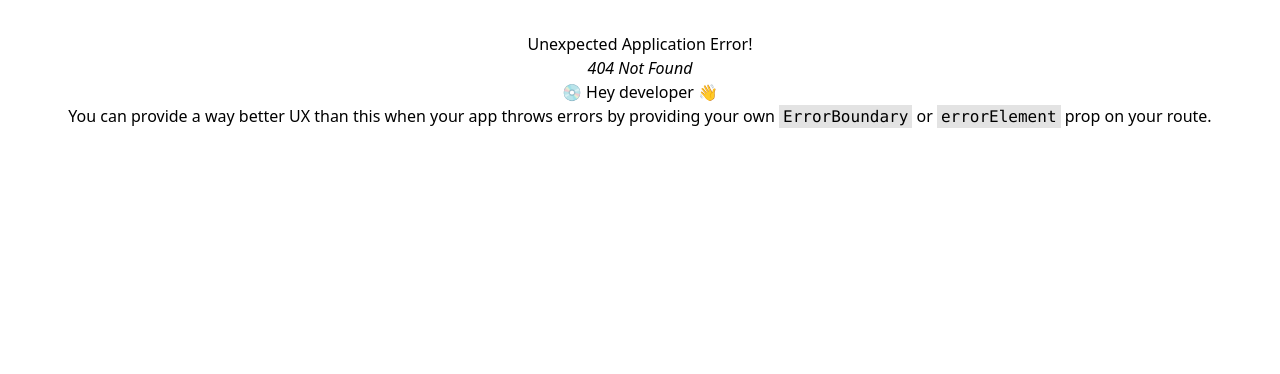
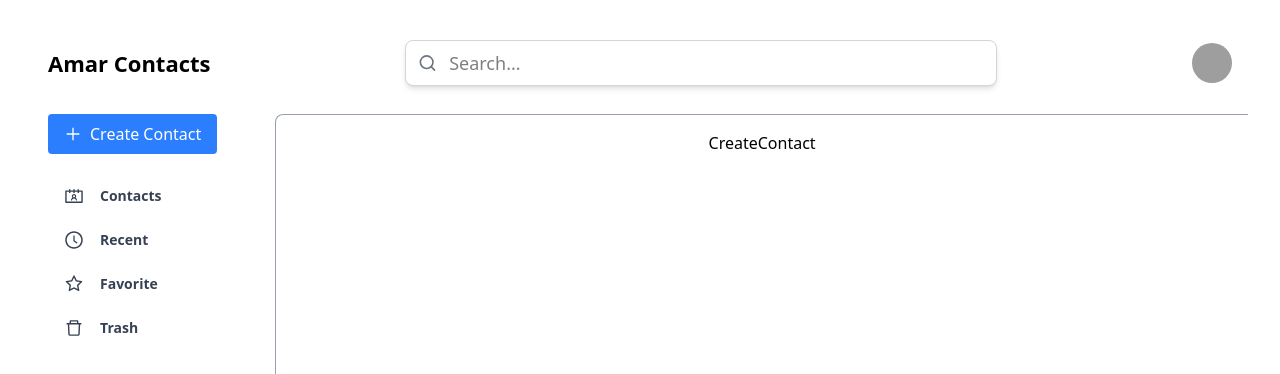
Before and after one commit to Abdullah00001/workly-contacts-client, a React (Vite) app: page /create-contact in a window 1280 px wide. Before the commit this address had no page. Shown: the top 374 px of the page. Built offline with nearby package versions, Linux system fonts and the light colour scheme; grey boxes are pictures that could not be loaded.

Commit message:
feature(header): side bar added for desktop device

```diff
--- /dev/null
+++ b/src/components/layout/Sidebar.tsx
@@ -0,0 +1,14 @@
+import { FC } from "react";
+import CreateContactButton from "../ui/sidebar/CreateContactButton";
+import SideBarNav from "../ui/sidebar/SideBarNav";
+
+const Sidebar: FC = () => {
+  return (
+    <div className="px-4">
+      <CreateContactButton />
+      <SideBarNav />
+    </div>
+  );
+};
+
+export default Sidebar;
--- /dev/null
+++ b/src/components/ui/sidebar/CreateContactButton.tsx
@@ -0,0 +1,24 @@
+import { FC } from "react";
+import { AiOutlinePlus } from "react-icons/ai";
+import { useNavigate } from "react-router-dom";
+
+const CreateContactButton: FC = () => {
+  const navigate = useNavigate();
+  const handleNavigate = () => {
+    navigate("/create-contact");
+  };
+  return (
+    <div>
+      {/* Create Contact Button */}
+      <button
+        onClick={handleNavigate}
+        className="bg-blue-500 hover:bg-blue-600 text-white px-4 py-2 rounded flex items-center gap-2 transition-colors"
+      >
+        <AiOutlinePlus className="text-lg" />
+        <span>Create Contact</span>
+      </button>
+    </div>
+  );
+};
+
+export default CreateContactButton;
--- /dev/null
+++ b/src/components/ui/sidebar/NavButton.tsx
@@ -0,0 +1,26 @@
+import { FC } from "react";
+import { NavLink } from "react-router-dom";
+import { INavItem } from "./SideBarNav";
+
+const NavButton: FC<INavItem> = (item) => {
+  return (
+    <NavLink
+      key={item.path}
+      to={item.path}
+      className={({ isActive }) =>
+        `flex items-center font-bold justify-between px-4 py-3 rounded-full text-sm ${
+          isActive
+            ? "bg-blue-100 text-blue-700"
+            : "text-gray-700 hover:bg-gray-100"
+        }`
+      }
+    >
+      <div className="flex items-center gap-4">
+        {item.icon}
+        <span>{item.pathName}</span>
+      </div>
+    </NavLink>
+  );
+};
+
+export default NavButton;
--- /dev/null
+++ b/src/components/ui/sidebar/SideBarNav.tsx
@@ -0,0 +1,47 @@
+import { FC, JSX } from "react";
+import {
+  AiOutlineClockCircle,
+  AiOutlineContacts,
+  AiOutlineDelete,
+  AiOutlineStar,
+} from "react-icons/ai";
+import NavButton from "./NavButton";
+
+export interface INavItem {
+  path: string;
+  pathName: string;
+  icon: JSX.Element;
+}
+const SideBarNav: FC = () => {
+  const navItems: INavItem[] = [
+    {
+      path: "/",
+      pathName: "Contacts",
+      icon: <AiOutlineContacts className="w-5 h-5" />,
+    },
+    {
+      path: "/recent",
+      pathName: "Recent",
+      icon: <AiOutlineClockCircle className="w-5 h-5" />,
+    },
+    {
+      path: "/favorite",
+      pathName: "Favorite",
+      icon: <AiOutlineStar className="w-5 h-5" />,
+    },
+    {
+      path: "/trash",
+      pathName: "Trash",
+      icon: <AiOutlineDelete className="w-5 h-5" />,
+    },
+  ];
+  return (
+    <div className="flex flex-col mt-5">
+      {navItems.map(({ icon, path, pathName }) => (
+        <NavButton icon={icon} path={path} pathName={pathName} key={pathName} />
+      ))}
+    </div>
+  );
+};
+
+export default SideBarNav;
--- a/src/layouts/Main.tsx
+++ b/src/layouts/Main.tsx
@@ -1,12 +1,25 @@
 import { FC } from "react";
 import { Outlet } from "react-router-dom";
 import Header from "../components/layout/Header";
+import Sidebar from "../components/layout/Sidebar";
 
 const Main: FC = () => {
   return (
     <>
       <Header />
-      <Outlet />
+      <div className="hidden lg:block mt-5">
+        <div className="flex h-[89vh]">
+          <div className="w-[30%] xl:w-[20%]">
+            <Sidebar />
+          </div>
+          <div className="w-[70%] xl:w-[80%] p-4 border-gray-400 border-t border-l rounded-tl-[8px]">
+            <Outlet />
+          </div>
+        </div>
+      </div>
+      <div className="block md:hidden">
+        <Outlet />
+      </div>
     </>
   );
 };
--- /dev/null
+++ b/src/pages/CreateContact.tsx
@@ -0,0 +1,7 @@
+import { FC } from "react";
+
+const CreateContact: FC = () => {
+  return <div>CreateContact</div>;
+};
+
+export default CreateContact;
--- a/src/routes/Route.tsx
+++ b/src/routes/Route.tsx
@@ -4,6 +4,7 @@ import Contacts from "../pages/Contacts";
 import Recent from "../pages/Recent";
 import Trash from "../pages/Trash";
 import Favorite from "../pages/Favorite";
+import CreateContact from "../pages/CreateContact";
 
 const Route = createBrowserRouter([
   {
@@ -26,6 +27,10 @@ const Route = createBrowserRouter([
         path: "/trash",
         element: <Trash />,
       },
+      {
+        path: "/create-contact",
+        element: <CreateContact />,
+      },
     ],
   },
 ]);
```
